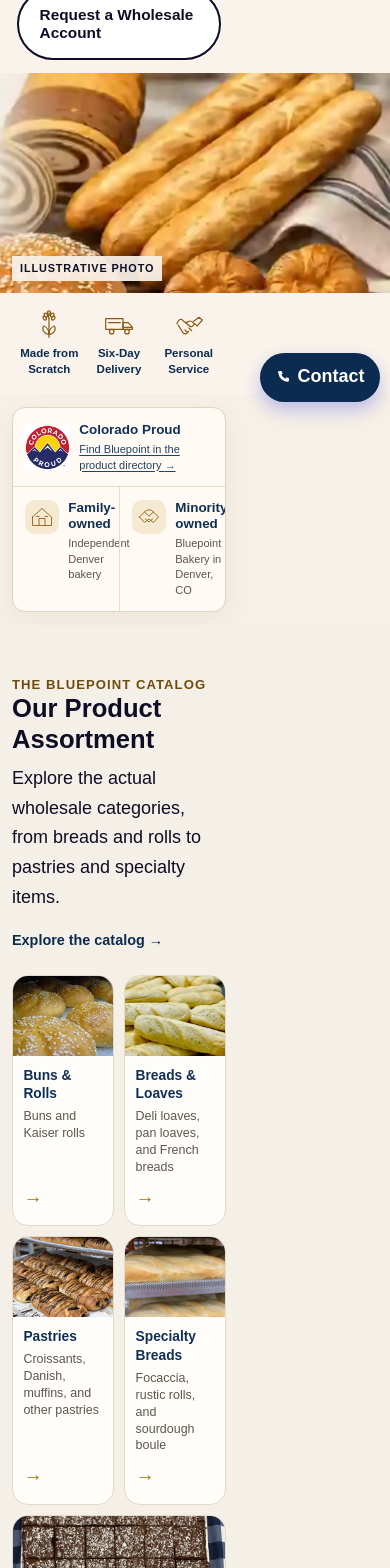
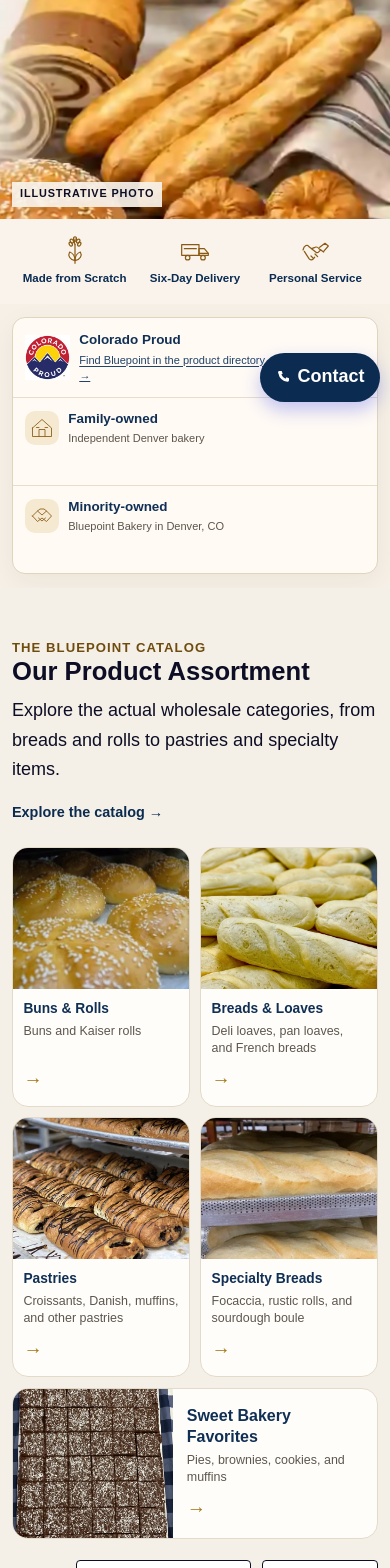
Before and after one commit to ikbenben1976/bluepoint-bakery-demo, a Next.js app: page / in a window 390 px wide. Shown: the part 432-2000 px from the top of the page. Built offline with nearby package versions, Linux system fonts and the light colour scheme; a web font is replaced by a local one.

Commit message:
Give homepage sections the full phone width again.
Remove the contact-pill inset that squeezed content to about 220px, stack the trust strip on a phone, and check every homepage section against the shared container.

Co-authored-by: ikbenben1976 <ikbenben1976@users.noreply.github.com>

```diff
--- a/app/brand.css
+++ b/app/brand.css
@@ -3633,41 +3633,24 @@ body.menu-open .site-header .heritage-lockup {
   .footer-base .shell {
     padding-bottom: 0.25rem;
   }
-  /* Keep reading text to the left of the fixed Contact pill. */
-  .seamless-hero .hero-intro,
-  .seamless-hero .hero-actions,
-  .seamless-hero .approved-hero-benefits,
-  main .shell:not(.delivery-page),
-  .site-footer .shell {
-    padding-right: 9.5rem;
+}
+@media (max-width: 1023px) {
+  .seamless-hero .approved-hero-benefits {
+    max-width: none;
+  }
+}
+/* Phone: one trust credential per row so labels are not clipped. */
+@media (max-width: 480px) {
+  .trust-credential-list {
+    grid-template-columns: minmax(0, 1fr);
   }
   .trust-credential:first-child {
-    padding-right: 0.85rem;
-  }
-  .trust-credential-list {
-    grid-template-columns: minmax(0, 1fr) minmax(0, 1fr);
-    max-width: 100%;
-  }
-  .trust-credential,
-  .trust-credential-copy {
-    min-width: 0;
-  }
-  /* The wide last assortment tile stays full-width, with the photo above the
-     label, so the contact gutter does not squash the side-by-side crop. */
-  .assortment-grid > li:last-child .assortment-card {
-    display: flex;
-    flex-direction: column;
-    min-height: 0;
-  }
-  .assortment-grid > li:last-child .assortment-photo {
-    width: 100%;
-    height: auto;
-    aspect-ratio: 5 / 4;
-    min-height: 0;
-  }
-  .assortment-grid > li:last-child strong,
-  .assortment-grid > li:last-child .assortment-arrow {
-    width: 100%;
+    grid-column: auto;
+    border-bottom: 0;
+  }
+  .trust-credential + .trust-credential {
+    border-left: 0;
+    border-top: 1px solid #e8ddcb;
   }
 }
 @media (min-width: 1100px) {
```
Also changed, not shown: 1 other file (tests, documents, lock files or other folders).
